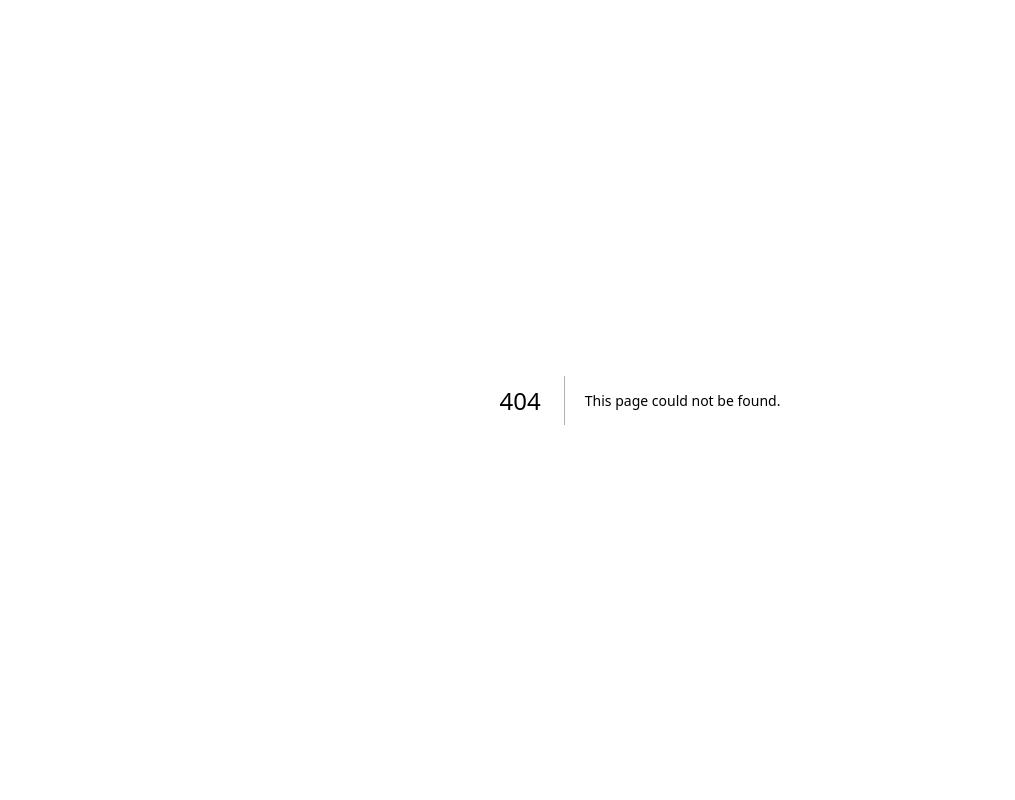
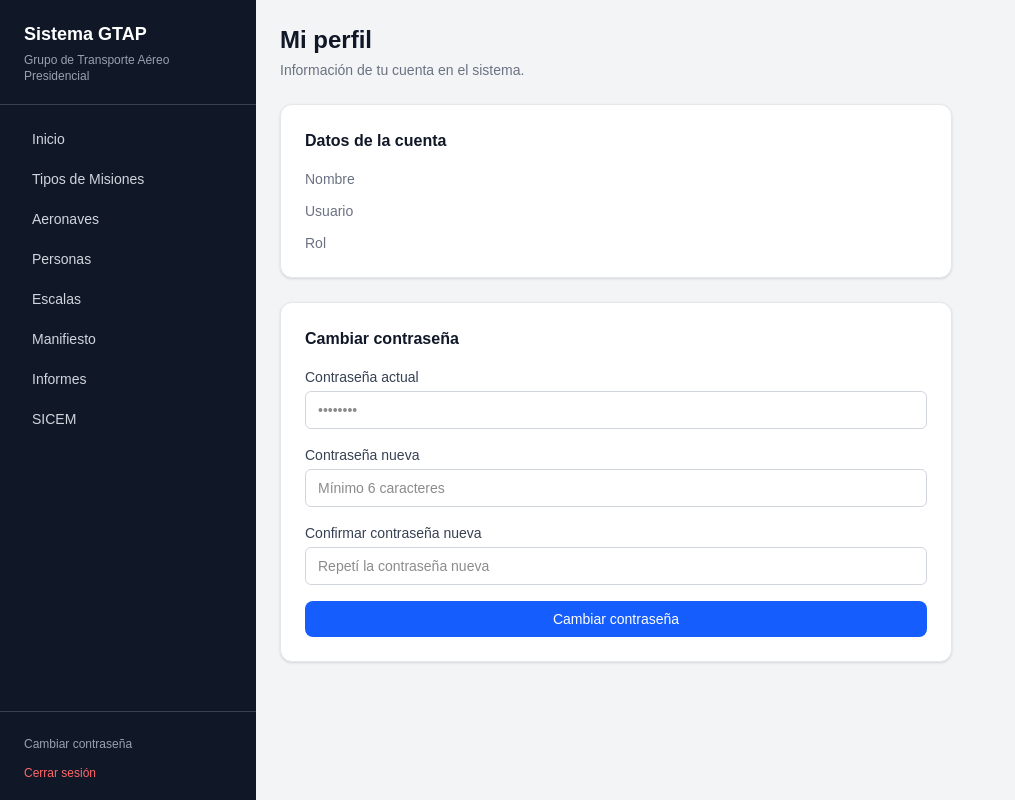
Before and after one commit to camilabgm/sistema_gtap, a Next.js app: page /dashboard/perfil in a window 1280 px wide. Before the commit this address had no page. Shown: the whole page, without its empty margins (0-1015 px from the left). Built offline with nearby package versions, Linux system fonts and the light colour scheme; no server answers; the database is empty; sample sign-in values are in the browser's storage.

Commit message:
feat: cambio contraseña perfil, username como CI, limpieza nivel_id

```diff
--- a/src/app/api/usuarios/[id]/route.js
+++ b/src/app/api/usuarios/[id]/route.js
@@ -1,8 +1,10 @@
 import { NextResponse } from "next/server"
-import prisma from "@/lib/prisma"
+import { PrismaClient } from "@prisma/client"
 import { getServerSession } from "next-auth"
 import { authOptions } from "@/auth"
 import bcrypt from "bcryptjs"
+
+const prisma = new PrismaClient()
 
 export async function PUT(request, { params }) {
   try {
@@ -14,17 +16,23 @@ export async function PUT(request, { params }) {
     const { id } = await params
     const body   = await request.json()
 
-    // Construimos el objeto de datos a actualizar
-    // La contraseña solo se actualiza si el usuario mandó una nueva
     const data = {
-      rol_id:     Number(body.rol_id),
-      nivel_id:   Number(body.nivel_id),
+      rol_id:      Number(body.rol_id),
       editado_por: session.user.id,
     }
 
-    // Si mandaron contraseña nueva la encriptamos y la incluimos
     if (body.password && body.password.trim() !== "") {
       data.password = await bcrypt.hash(body.password, 10)
+    }
+
+    // Si cambia el rol invalidamos la sesión del usuario afectado
+    const usuarioActual = await prisma.usuario.findUnique({
+      where:  { id: Number(id) },
+      select: { rol_id: true },
+    })
+
+    if (usuarioActual?.rol_id !== Number(body.rol_id)) {
+      data.sesion_invalidada_en = new Date()
     }
 
     const usuario = await prisma.usuario.update({
--- /dev/null
+++ b/src/app/api/usuarios/cambiar-password/route.js
@@ -0,0 +1,54 @@
+import { NextResponse } from "next/server"
+import { getServerSession } from "next-auth"
+import { authOptions } from "@/auth"
+import { PrismaClient } from "@prisma/client"
+import bcrypt from "bcryptjs"
+
+const prisma = new PrismaClient()
+
+export async function PUT(request) {
+  const sesion = await getServerSession(authOptions)
+
+  if (!sesion) {
+    return NextResponse.json({ error: "No autorizado" }, { status: 401 })
+  }
+
+  const { password_actual, password_nuevo } = await request.json()
+
+  if (!password_actual || !password_nuevo) {
+    return NextResponse.json({ error: "Completá todos los campos" }, { status: 400 })
+  }
+
+  if (password_nuevo.length < 6) {
+    return NextResponse.json(
+      { error: "La contraseña nueva debe tener al menos 6 caracteres" },
+      { status: 400 }
+    )
+  }
+
+  // Verificamos que la contraseña actual sea correcta
+  const usuario = await prisma.usuario.findUnique({
+    where: { id: sesion.user.id },
+  })
+
+  const passwordValida = await bcrypt.compare(password_actual, usuario.password)
+
+  if (!passwordValida) {
+    return NextResponse.json(
+      { error: "La contraseña actual es incorrecta" },
+      { status: 400 }
+    )
+  }
+
+  const passwordHash = await bcrypt.hash(password_nuevo, 10)
+
+  await prisma.usuario.update({
+    where: { id: sesion.user.id },
+    data:  {
+      password:    passwordHash,
+      editado_por: sesion.user.id,
+    },
+  })
+
+  return NextResponse.json({ ok: true })
+}
--- a/src/app/api/usuarios/route.js
+++ b/src/app/api/usuarios/route.js
@@ -42,11 +42,10 @@ export async function POST(request) {
 
     const usuario = await prisma.usuario.create({
       data: {
-        username:   body.username,
+        username: String(body.username),
         password:   passwordHash,
         persona_id: Number(body.persona_id),
         rol_id:     Number(body.rol_id),
-        nivel_id:   Number(body.nivel_id),
         creado_por: session.user.id,
       },
     })
--- /dev/null
+++ b/src/app/dashboard/perfil/page.js
@@ -0,0 +1,48 @@
+import { getServerSession } from "next-auth"
+import { authOptions } from "@/auth"
+import PerfilForm from "@/components/perfil/PerfilForm"
+
+export default async function PerfilPage() {
+  const sesion = await getServerSession(authOptions)
+
+  return (
+    <div>
+      <div className="mb-6">
+        <h1 className="text-2xl font-bold text-gray-900">Mi perfil</h1>
+        <p className="text-sm text-gray-500 mt-1">
+          Información de tu cuenta en el sistema.
+        </p>
+      </div>
+
+      <div className="grid grid-cols-1 gap-6 max-w-2xl">
+
+        {/* Datos del usuario */}
+        <div className="bg-white rounded-xl shadow-sm border border-gray-200 p-6">
+          <h2 className="text-base font-semibold text-gray-900 mb-4">
+            Datos de la cuenta
+          </h2>
+          <div className="space-y-3 text-sm">
+            <div className="flex justify-between">
+              <span className="text-gray-500">Nombre</span>
+              <span className="font-medium text-gray-900">
+                {sesion.user.nombre} {sesion.user.apellido}
+              </span>
+            </div>
+            <div className="flex justify-between">
+              <span className="text-gray-500">Usuario</span>
+              <span className="font-medium text-gray-900">{sesion.user.username}</span>
+            </div>
+            <div className="flex justify-between">
+              <span className="text-gray-500">Rol</span>
+              <span className="font-medium text-gray-900">{sesion.user.rol}</span>
+            </div>
+          </div>
+        </div>
+
+        {/* Cambio de contraseña */}
+        <PerfilForm />
+
+      </div>
+    </div>
+  )
+}
--- a/src/components/dashboard/Navbar.js
+++ b/src/components/dashboard/Navbar.js
@@ -76,16 +76,22 @@ export default function Navbar({ nombre, apellido, rol }) {
       </nav>
 
       {/* Datos del usuario y botón de cerrar sesión */}
-      <div className="px-6 py-4 border-t border-gray-700">
+    <div className="px-6 py-4 border-t border-gray-700 space-y-2">
       <p className="text-sm font-medium text-white">
         {nombre} {apellido}
       </p>
-        <p className="text-xs text-gray-400 mt-0.5">
+      <p className="text-xs text-gray-400">
         {rol}
       </p>
+      <Link
+        href="/dashboard/perfil"
+        className="block text-xs text-gray-400 hover:text-white transition-colors"
+      >
+        Cambiar contraseña
+      </Link>
       <button
         onClick={() => signOut({ callbackUrl: "/login" })}
-          className="mt-3 w-full text-xs text-red-400 hover:text-red-300 text-left transition-colors"
+        className="w-full text-xs text-red-400 hover:text-red-300 text-left transition-colors"
       >
         Cerrar sesión
       </button>
--- /dev/null
+++ b/src/components/perfil/PerfilForm.js
@@ -0,0 +1,121 @@
+"use client"
+
+import { useState } from "react"
+
+export default function PerfilForm() {
+  const [form, setForm] = useState({
+    password_actual: "",
+    password_nuevo:  "",
+    password_confirm: "",
+  })
+
+  const [guardando, setGuardando] = useState(false)
+  const [mensaje, setMensaje]     = useState(null)
+
+  async function handleGuardar() {
+    setMensaje(null)
+
+    if (form.password_nuevo !== form.password_confirm) {
+      setMensaje({ tipo: "error", texto: "Las contraseñas nuevas no coinciden." })
+      return
+    }
+
+    if (form.password_nuevo.length < 6) {
+      setMensaje({ tipo: "error", texto: "La contraseña nueva debe tener al menos 6 caracteres." })
+      return
+    }
+
+    setGuardando(true)
+
+    try {
+      const res = await fetch("/api/usuarios/cambiar-password", {
+        method:  "PUT",
+        headers: { "Content-Type": "application/json" },
+        body:    JSON.stringify({
+          password_actual: form.password_actual,
+          password_nuevo:  form.password_nuevo,
+        }),
+      })
+
+      const datos = await res.json()
+
+      if (res.ok) {
+        setMensaje({ tipo: "ok", texto: "Contraseña actualizada correctamente." })
+        setForm({ password_actual: "", password_nuevo: "", password_confirm: "" })
+      } else {
+        setMensaje({ tipo: "error", texto: datos.error || "Error al cambiar la contraseña." })
+      }
+    } catch {
+      setMensaje({ tipo: "error", texto: "Error de conexión. Intentá de nuevo." })
+    } finally {
+      setGuardando(false)
+    }
+  }
+
+  return (
+    <div className="bg-white rounded-xl shadow-sm border border-gray-200 p-6">
+      <h2 className="text-base font-semibold text-gray-900 mb-4">
+        Cambiar contraseña
+      </h2>
+
+      {mensaje && (
+        <div className={`mb-4 p-3 rounded-lg text-sm ${
+          mensaje.tipo === "ok"
+            ? "bg-green-50 text-green-700"
+            : "bg-red-50 text-red-700"
+        }`}>
+          {mensaje.texto}
+        </div>
+      )}
+
+      <div className="space-y-4">
+        <div>
+          <label className="block text-sm font-medium text-gray-700 mb-1">
+            Contraseña actual
+          </label>
+          <input
+            type="password"
+            value={form.password_actual}
+            onChange={(e) => setForm({ ...form, password_actual: e.target.value })}
+            placeholder="••••••••"
+            className="w-full border border-gray-300 rounded-md px-3 py-2 text-sm focus:outline-none focus:ring-2 focus:ring-blue-500"
+          />
+        </div>
+
+        <div>
+          <label className="block text-sm font-medium text-gray-700 mb-1">
+            Contraseña nueva
+          </label>
+          <input
+            type="password"
+            value={form.password_nuevo}
+            onChange={(e) => setForm({ ...form, password_nuevo: e.target.value })}
+            placeholder="Mínimo 6 caracteres"
+            className="w-full border border-gray-300 rounded-md px-3 py-2 text-sm focus:outline-none focus:ring-2 focus:ring-blue-500"
+          />
+        </div>
+
+        <div>
+          <label className="block text-sm font-medium text-gray-700 mb-1">
+            Confirmar contraseña nueva
+          </label>
+          <input
+            type="password"
+            value={form.password_confirm}
+            onChange={(e) => setForm({ ...form, password_confirm: e.target.value })}
+            placeholder="Repetí la contraseña nueva"
+            className="w-full border border-gray-300 rounded-md px-3 py-2 text-sm focus:outline-none focus:ring-2 focus:ring-blue-500"
+          />
+        </div>
+
+        <button
+          onClick={handleGuardar}
+          disabled={guardando}
+          className="w-full px-4 py-2 bg-blue-600 text-white text-sm font-medium rounded-lg hover:bg-blue-700 disabled:opacity-50 transition-colors"
+        >
+          {guardando ? "Guardando..." : "Cambiar contraseña"}
+        </button>
+      </div>
+    </div>
+  )
+}
--- a/src/components/personas/UsuarioModal.js
+++ b/src/components/personas/UsuarioModal.js
@@ -8,7 +8,7 @@ export default function UsuarioModal({ persona, onGuardado, onCerrar }) {
 
   const [roles, setRoles] = useState([])
   const [form, setForm]   = useState({
-    username: persona.usuario?.username || "",
+    username: persona.usuario?.username || persona.nro_documento || "",
     password: "",
     rol_id:   persona.usuario?.rol_id   || "",
   })
@@ -98,18 +98,18 @@ export default function UsuarioModal({ persona, onGuardado, onCerrar }) {
 
           <div>
             <label className="block text-sm font-medium text-gray-700 mb-1">
-              Nombre de usuario <span className="text-red-500">*</span>
+              Número de CI <span className="text-red-500">*</span>
             </label>
             <input
-              type="text"
+              type="number"
               value={form.username}
-              onChange={(e) => setForm({ ...form, username: e.target.value.toLowerCase() })}
-              placeholder="e.gonzalez"
+              onChange={(e) => setForm({ ...form, username: e.target.value })}
+              placeholder="Número de CI"
               disabled={modoEdicion}
               className="w-full border border-gray-300 rounded-md px-3 py-2 text-sm focus:outline-none focus:ring-2 focus:ring-blue-500 disabled:bg-gray-50 disabled:text-gray-400"
             />
             {modoEdicion && (
-              <p className="text-xs text-gray-400 mt-1">El nombre de usuario no se puede cambiar</p>
+              <p className="text-xs text-gray-400 mt-1">El número de CI no se puede cambiar</p>
             )}
           </div>
 
```
Lines whose indentation alone changed are shown as unchanged.
